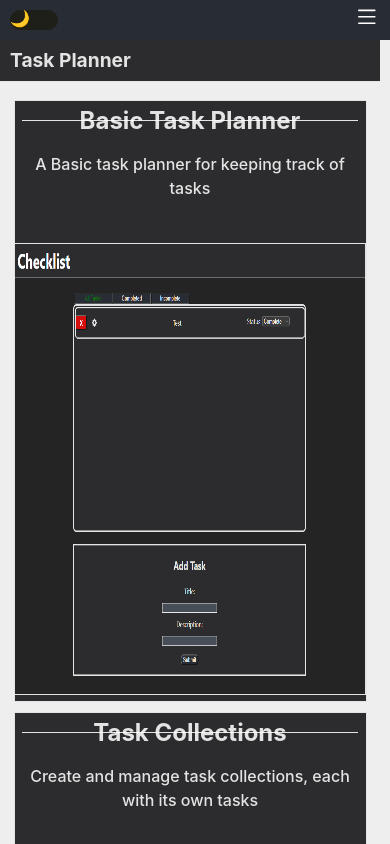
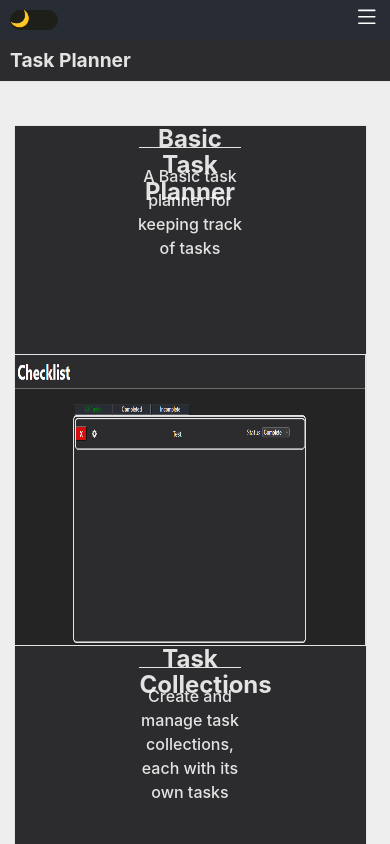
Before and after one commit to JesusMunoz01/TaskPlanner, a React (Vite) app in the folder client/: page /landing in a window 390 px wide. Shown: the top 844 px of the page. Built offline with nearby package versions, Linux system fonts and the light colour scheme.

Commit message:
addeda new media query and updated css for screens larger than 485px width

```diff
--- a/client/src/css/landing.css
+++ b/client/src/css/landing.css
@@ -114,58 +114,36 @@
 }
 
 @media(max-width: 800px){
-    .landingPage{
-        grid-template-columns: repeat(1, 1fr);
-        grid-template-rows: 50px;
-    }
 
-    .landingPage h1{
-        font-size: 32px;
-    }
-
-    .landingPage-Card{
-        min-height: 600px;
-        min-width: 40vw;
-        width: 99vw;
-        border: 1px solid;
-        border-color: var(--secondary-color);
-        color: var(--secondary-color);
-        overflow: auto;
-    }
 
     .landingPage-Card img{
-        margin-top: 10px;
-        height: 450px;
-        width: 220px;
-        overflow: auto;
-    }
-
-    .landingPageContent{
-        display: flex;
-        height: 100%;
-        width: 100%;
-        align-items: center;
-        justify-content: space-around;
-    }
-
-    .groupsBox-header{
-        grid-column: span 1;
+        height: 400px;
+        width: 300px;
     }
 
     #img1{
-        width: 175px;
+        height: 400px;
+        width: 200px;
     }
 
-    #landingPage-Title{
-        grid-column: span 1;
+}
+
+@media(max-width: 600px){
+
+
+    .landingPage-Card img{
+        height: 300px;
+        width: 250px;
     }
+
+    #img1{
+        height: 400px;
+        width: 200px;
+    }
+
 }
 
 @media(max-width: 485px){
-    .landingPage{
-        grid-template-columns: repeat(1, 1fr);
-        grid-template-rows: 50px auto;
-    }
 
     .landingPage h1{
         font-size: 24px;
```
